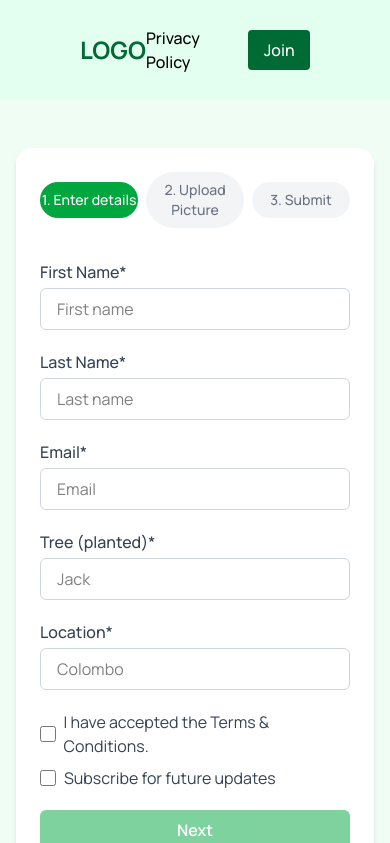
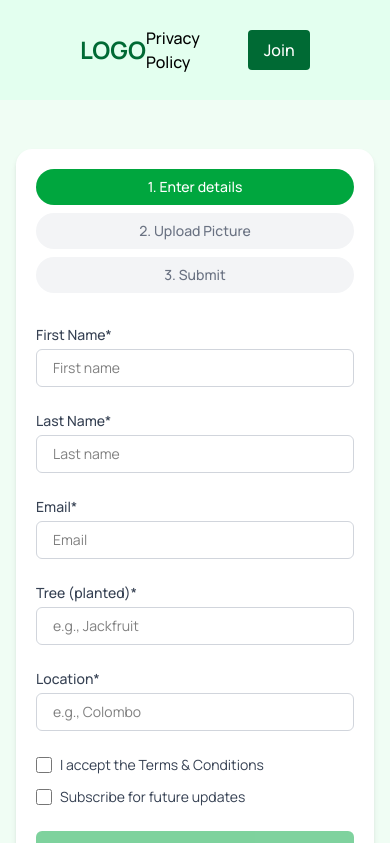
Before and after one commit to Thaanees-RM/tree-project, a React (Vite) app: page /join in a window 390 px wide. Shown: the top 843 px of the page. Built offline with nearby package versions, Linux system fonts and the light colour scheme.

Commit message:
mobile view

```diff
--- a/src/components/JoinForm.jsx
+++ b/src/components/JoinForm.jsx
@@ -4,7 +4,6 @@ import { useNavigate } from "react-router-dom";
 const JoinForm = () => {
   const navigate = useNavigate();
 
-  // Form state
   const [formData, setFormData] = useState({
     firstName: "",
     lastName: "",
@@ -61,34 +60,20 @@ const JoinForm = () => {
       localStorage.setItem("joinFormData", JSON.stringify(formData));
       await new Promise((resolve) => setTimeout(resolve, 500));
       navigate("/join/upload", { state: formData });
-      // resetForm(); // Uncomment this if you want to reset form after navigation
     } finally {
       setIsLoading(false);
     }
   };
 
-  const resetForm = () => {
-    setFormData({
-      firstName: "",
-      lastName: "",
-      email: "",
-      tree: "",
-      location: "",
-      acceptedTerms: false,
-      subscribe: false,
-    });
-    setErrors({});
-  };
-
   return (
-    <div className="bg-green-50 py-12 px-4 min-h-screen flex flex-col items-center justify-start">
-      <div className="bg-white rounded-2xl shadow-md w-full max-w-2xl p-6">
+    <div className="bg-green-50 min-h-screen py-10 px-4 sm:px-6 lg:px-8 flex items-center justify-center">
+      <div className="w-full max-w-2xl bg-white rounded-2xl shadow-md p-5 sm:p-8">
         {/* Step Indicator */}
-        <div className="flex justify-between items-center mb-8 gap-2">
+        <div className="flex flex-col sm:flex-row justify-between items-center gap-2 mb-8">
           {steps.map((step, index) => (
             <div
               key={index}
-              className={`flex-1 text-center py-2 rounded-full font-medium text-sm sm:text-base ${
+              className={`w-full sm:w-auto text-center py-2 px-3 rounded-full font-medium text-sm sm:text-base ${
                 step.active ? "bg-green-600 text-white" : "bg-gray-100 text-gray-500"
               }`}
             >
@@ -98,10 +83,10 @@ const JoinForm = () => {
         </div>
 
         {/* Form */}
-        <form onSubmit={handleSubmit} className="space-y-5">
+        <form onSubmit={handleSubmit} className="space-y-6 sm:space-y-7">
           {/* First Name */}
           <div>
-            <label htmlFor="firstName" className="block font-medium mb-1 text-gray-700">First Name*</label>
+            <label htmlFor="firstName" className="block font-medium mb-1 text-gray-700 text-sm sm:text-base">First Name*</label>
             <input
               id="firstName"
               type="text"
@@ -111,7 +96,7 @@ const JoinForm = () => {
               onBlur={validateForm}
               aria-invalid={!!errors.firstName}
               aria-describedby={errors.firstName ? "firstName-error" : undefined}
-              className={`w-full border ${errors.firstName ? "border-red-500" : "border-gray-300"} rounded-md px-4 py-2 outline-none focus:ring-2 focus:ring-green-600 transition`}
+              className={`w-full border ${errors.firstName ? "border-red-500" : "border-gray-300"} rounded-md px-4 py-2 text-sm sm:text-base outline-none focus:ring-2 focus:ring-green-600 transition`}
               placeholder="First name"
             />
             {errors.firstName && (
@@ -121,7 +106,7 @@ const JoinForm = () => {
 
           {/* Last Name */}
           <div>
-            <label htmlFor="lastName" className="block font-medium mb-1 text-gray-700">Last Name*</label>
+            <label htmlFor="lastName" className="block font-medium mb-1 text-gray-700 text-sm sm:text-base">Last Name*</label>
             <input
               id="lastName"
               type="text"
@@ -131,7 +116,7 @@ const JoinForm = () => {
               onBlur={validateForm}
               aria-invalid={!!errors.lastName}
               aria-describedby={errors.lastName ? "lastName-error" : undefined}
-              className={`w-full border ${errors.lastName ? "border-red-500" : "border-gray-300"} rounded-md px-4 py-2 outline-none focus:ring-2 focus:ring-green-600 transition`}
+              className={`w-full border ${errors.lastName ? "border-red-500" : "border-gray-300"} rounded-md px-4 py-2 text-sm sm:text-base outline-none focus:ring-2 focus:ring-green-600 transition`}
               placeholder="Last name"
             />
             {errors.lastName && (
@@ -141,7 +126,7 @@ const JoinForm = () => {
 
           {/* Email */}
           <div>
-            <label htmlFor="email" className="block font-medium mb-1 text-gray-700">Email*</label>
+            <label htmlFor="email" className="block font-medium mb-1 text-gray-700 text-sm sm:text-base">Email*</label>
             <input
               id="email"
               type="email"
@@ -151,7 +136,7 @@ const JoinForm = () => {
               onBlur={validateForm}
               aria-invalid={!!errors.email}
               aria-describedby={errors.email ? "email-error" : undefined}
-              className={`w-full border ${errors.email ? "border-red-500" : "border-gray-300"} rounded-md px-4 py-2 outline-none focus:ring-2 focus:ring-green-600 transition`}
+              className={`w-full border ${errors.email ? "border-red-500" : "border-gray-300"} rounded-md px-4 py-2 text-sm sm:text-base outline-none focus:ring-2 focus:ring-green-600 transition`}
               placeholder="Email"
             />
             {errors.email && (
@@ -161,7 +146,7 @@ const JoinForm = () => {
 
           {/* Tree */}
           <div>
-            <label htmlFor="tree" className="block font-medium mb-1 text-gray-700">Tree (planted)*</label>
+            <label htmlFor="tree" className="block font-medium mb-1 text-gray-700 text-sm sm:text-base">Tree (planted)*</label>
             <input
               id="tree"
               type="text"
@@ -171,8 +156,8 @@ const JoinForm = () => {
               onBlur={validateForm}
               aria-invalid={!!errors.tree}
               aria-describedby={errors.tree ? "tree-error" : undefined}
-              className={`w-full border ${errors.tree ? "border-red-500" : "border-gray-300"} rounded-md px-4 py-2 outline-none focus:ring-2 focus:ring-green-600 transition`}
-              placeholder="Jack"
+              className={`w-full border ${errors.tree ? "border-red-500" : "border-gray-300"} rounded-md px-4 py-2 text-sm sm:text-base outline-none focus:ring-2 focus:ring-green-600 transition`}
+              placeholder="e.g., Jackfruit"
             />
             {errors.tree && (
               <p id="tree-error" className="text-red-500 text-sm mt-1">{errors.tree}</p>
@@ -181,7 +166,7 @@ const JoinForm = () => {
 
           {/* Location */}
           <div>
-            <label htmlFor="location" className="block font-medium mb-1 text-gray-700">Location*</label>
+            <label htmlFor="location" className="block font-medium mb-1 text-gray-700 text-sm sm:text-base">Location*</label>
             <input
               id="location"
               type="text"
@@ -191,8 +176,8 @@ const JoinForm = () => {
               onBlur={validateForm}
               aria-invalid={!!errors.location}
               aria-describedby={errors.location ? "location-error" : undefined}
-              className={`w-full border ${errors.location ? "border-red-500" : "border-gray-300"} rounded-md px-4 py-2 outline-none focus:ring-2 focus:ring-green-600 transition`}
-              placeholder="Colombo"
+              className={`w-full border ${errors.location ? "border-red-500" : "border-gray-300"} rounded-md px-4 py-2 text-sm sm:text-base outline-none focus:ring-2 focus:ring-green-600 transition`}
+              placeholder="e.g., Colombo"
             />
             {errors.location && (
               <p id="location-error" className="text-red-500 text-sm mt-1">{errors.location}</p>
@@ -200,7 +185,7 @@ const JoinForm = () => {
           </div>
 
           {/* Checkboxes */}
-          <div className="space-y-2">
+          <div className="space-y-3">
             <label className="flex items-center">
               <input
                 type="checkbox"
@@ -210,7 +195,7 @@ const JoinForm = () => {
                 className="mr-2 h-4 w-4 text-green-600 border-gray-300 rounded focus:ring-green-600"
                 aria-describedby={errors.acceptedTerms ? "acceptedTerms-error" : undefined}
               />
-              <span className="text-gray-700">I have accepted the Terms & Conditions.</span>
+              <span className="text-sm sm:text-base text-gray-700">I accept the Terms & Conditions</span>
             </label>
             {errors.acceptedTerms && (
               <p id="acceptedTerms-error" className="text-red-500 text-sm mt-1">{errors.acceptedTerms}</p>
@@ -224,7 +209,7 @@ const JoinForm = () => {
                 onChange={handleChange}
                 className="mr-2 h-4 w-4 text-green-600 border-gray-300 rounded focus:ring-green-600"
               />
-              <span className="text-gray-700">Subscribe for future updates</span>
+              <span className="text-sm sm:text-base text-gray-700">Subscribe for future updates</span>
             </label>
           </div>
 
@@ -232,8 +217,10 @@ const JoinForm = () => {
           <button
             type="submit"
             disabled={isLoading || !formData.acceptedTerms}
-            className={`w-full bg-green-600 text-white py-2 rounded-md font-semibold transition ${
-              isLoading || !formData.acceptedTerms ? "opacity-50 cursor-not-allowed" : "hover:bg-green-700"
+            className={`w-full py-3 text-sm sm:text-base font-semibold text-white rounded-md transition ${
+              isLoading || !formData.acceptedTerms
+                ? "bg-green-600 opacity-50 cursor-not-allowed"
+                : "bg-green-600 hover:bg-green-700"
             }`}
           >
             {isLoading ? "Processing..." : "Next"}
--- a/src/components/JoinFormStep2.jsx
+++ b/src/components/JoinFormStep2.jsx
@@ -6,22 +6,20 @@ const JoinFormStep2 = () => {
   const navigate = useNavigate();
   const location = useLocation();
   const fileInputRef = useRef(null);
+
   const [preview, setPreview] = useState(null);
   const [file, setFile] = useState(null);
   const [errors, setErrors] = useState({});
   const [isLoading, setIsLoading] = useState(false);
 
-  // Step 1 data from location.state
   const userDetails = location.state || {};
 
-  // Redirect if step 1 data is missing
   useEffect(() => {
     if (!userDetails.firstName || !userDetails.email) {
       navigate("/join", { replace: true });
     }
   }, [userDetails, navigate]);
 
-  // Cleanup preview URL to prevent memory leaks
   useEffect(() => {
     return () => {
       if (preview) {
@@ -48,7 +46,6 @@ const JoinFormStep2 = () => {
       return;
     }
 
-    // Validate file type
     const allowedTypes = ["image/jpeg", "image/png", "image/gif"];
     if (!allowedTypes.includes(selectedFile.type)) {
       setErrors({ file: "Please upload a JPEG, PNG, or GIF image." });
@@ -57,7 +54,6 @@ const JoinFormStep2 = () => {
       return;
     }
 
-    // Validate file size (7MB limit)
     if (selectedFile.size > 7 * 1024 * 1024) {
       setErrors({ file: "Image size must be under 7MB." });
       setPreview(null);
@@ -65,7 +61,6 @@ const JoinFormStep2 = () => {
       return;
     }
 
-    // Revoke previous preview URL
     if (preview) {
       try {
         URL.revokeObjectURL(preview);
@@ -109,7 +104,11 @@ const JoinFormStep2 = () => {
 
     setIsLoading(true);
     try {
-      const step2Data = { ...userDetails, imageFile: file.name, imagePreview: preview };
+      const step2Data = {
+        ...userDetails,
+        imageFile: file.name,
+        imagePreview: preview,
+      };
       localStorage.setItem("joinFormStep2Data", JSON.stringify(step2Data));
 
       await new Promise((resolve) => setTimeout(resolve, 500));
@@ -123,7 +122,6 @@ const JoinFormStep2 = () => {
     }
   };
 
-  // Step indicator data
   const steps = [
     { label: "Enter details", active: false },
     { label: "Upload Picture", active: true },
@@ -131,14 +129,15 @@ const JoinFormStep2 = () => {
   ];
 
   return (
-    <div className="bg-green-50 py-12 px-4 min-h-screen flex flex-col items-center justify-start">
-      <div className="bg-white rounded-2xl shadow-md w-full max-w-2xl p-6">
+    <div className="bg-green-50 py-10 px-4 sm:py-14 sm:px-6 min-h-screen flex flex-col items-center justify-start">
+      <div className="bg-white rounded-2xl shadow-md w-full max-w-2xl p-5 sm:p-8">
+
         {/* Step Indicator */}
-        <div className="flex justify-between items-center mb-8 gap-2">
+        <div className="flex flex-col sm:flex-row justify-between items-center gap-2 mb-8">
           {steps.map((step, index) => (
             <div
               key={index}
-              className={`flex-1 text-center py-2 rounded-full font-medium text-sm sm:text-base ${
+              className={`w-full sm:w-auto text-center py-2 px-3 rounded-full font-medium text-sm sm:text-base ${
                 step.active ? "bg-green-600 text-white" : "bg-gray-100 text-gray-500"
               }`}
             >
@@ -151,7 +150,7 @@ const JoinFormStep2 = () => {
         <div>
           <button
             type="button"
-            className="w-full h-64 border-2 border-dashed border-gray-300 rounded-lg flex items-center justify-center cursor-pointer bg-gray-100 hover:bg-gray-200 transition"
+            className="w-full min-h-[16rem] sm:min-h-[18rem] border-2 border-dashed border-gray-300 rounded-lg flex items-center justify-center cursor-pointer bg-gray-100 hover:bg-gray-200 transition px-2"
             onClick={handleUploadClick}
             aria-label="Upload an image of the member and the tree"
             aria-describedby={errors.file ? "file-error" : undefined}
@@ -159,17 +158,19 @@ const JoinFormStep2 = () => {
             {preview ? (
               <img
                 src={preview}
-                alt="Preview of uploaded image"
-                role="img"
-                className="h-full object-contain"
+                alt="Preview of uploaded member and tree"
+                className="max-h-64 object-contain"
               />
             ) : (
-              <div className="flex flex-col items-center">
+              <div className="flex flex-col items-center text-center">
                 <FiUpload size={48} className="text-gray-500" />
-                <p className="text-gray-500 mt-2 text-sm">Upload an image (JPEG, PNG, GIF, &lt;7MB)</p>
+                <p className="text-gray-500 mt-2 text-sm sm:text-base">
+                  Upload an image (JPEG, PNG, GIF, &lt;7MB)
+                </p>
               </div>
             )}
           </button>
+
           <input
             type="file"
             id="fileUpload"
@@ -180,6 +181,7 @@ const JoinFormStep2 = () => {
             onChange={handleFileChange}
             aria-label="Upload image file of the tree and member"
           />
+
           {preview && (
             <button
               type="button"
@@ -189,14 +191,20 @@ const JoinFormStep2 = () => {
               Remove Image
             </button>
           )}
+
           {errors.file && (
             <div
               id="file-error"
-              className="mt-2 p-2 border border-red-500 bg-white text-red-500 text-sm text-center rounded-md"
+              className={`mt-2 p-2 bg-white text-red-500 text-sm text-center rounded-md ${
+                errors.file === "*The picture should include the member & the tree."
+                  ? ""
+                  : "border border-red-500"
+              }`}
             >
               {errors.file}
             </div>
           )}
+
           {errors.form && (
             <div className="mt-2 p-2 border border-red-500 bg-white text-red-500 text-sm text-center rounded-md">
               {errors.form}
@@ -208,7 +216,7 @@ const JoinFormStep2 = () => {
         <button
           type="button"
           onClick={handleNext}
-          className={`w-full py-2 rounded-md font-semibold mt-6 transition ${
+          className={`w-full py-3 text-sm sm:text-base font-semibold rounded-md mt-6 transition ${
             isLoading ? "bg-green-300 text-white" : "bg-green-600 text-white hover:bg-green-700"
           }`}
           disabled={isLoading}
--- a/src/components/JoinFormStep3.jsx
+++ b/src/components/JoinFormStep3.jsx
@@ -10,7 +10,6 @@ const JoinFormStep3 = () => {
   const [isLoading, setIsLoading] = useState(false);
   const [errors, setErrors] = useState({});
 
-  // Load data from state or localStorage
   useEffect(() => {
     if (location.state) {
       setFormData(location.state);
@@ -64,7 +63,6 @@ const JoinFormStep3 = () => {
     });
   };
 
-  // Step indicator
   const steps = [
     { label: "Enter details", active: false },
     { label: "Upload Picture", active: false },
@@ -72,9 +70,10 @@ const JoinFormStep3 = () => {
   ];
 
   let content;
+
   if (errors.form) {
     content = (
-      <div className="mt-2 p-2 border border-red-500 bg-white text-red-500 text-sm text-center rounded-md">
+      <div className="mt-2 p-3 border border-red-500 bg-white text-red-500 text-sm text-center rounded-md">
         {errors.form}
       </div>
     );
@@ -83,7 +82,7 @@ const JoinFormStep3 = () => {
     content = (
       <>
         {/* Info Display */}
-        <div className="text-sm sm:text-base leading-7 text-gray-800 mb-6 space-y-1 px-4">
+        <div className="text-sm sm:text-base leading-7 text-gray-800 mb-6 space-y-1 px-2 sm:px-4">
           <p><span className="font-semibold">Name :</span> {name}</p>
           <p><span className="font-semibold">Email :</span> {formData.email}</p>
           <p><span className="font-semibold">Tree (planted) :</span> {formData.tree}</p>
@@ -110,14 +109,18 @@ const JoinFormStep3 = () => {
           <p className="text-[#01B157] font-medium">Verified</p>
         </div>
 
+        {/* Note */}
         <p className="text-sm text-gray-600 px-4 mb-6 text-center">
           <strong>Note:</strong> Your name will appear on your certificate.
         </p>
 
+        {/* Submit Button */}
         <button
           onClick={handleSubmit}
-          className={`w-full bg-[#01B157] text-white py-2 rounded-md font-semibold hover:bg-green-700 transition ${
-            isLoading ? "opacity-50 cursor-not-allowed" : ""
+          className={`w-full py-3 text-sm sm:text-base rounded-md font-semibold transition ${
+            isLoading
+              ? "bg-green-300 text-white opacity-50 cursor-not-allowed"
+              : "bg-[#01B157] text-white hover:bg-green-700"
           }`}
           disabled={isLoading}
         >
@@ -146,9 +149,8 @@ const JoinFormStep3 = () => {
         </div>
         <h2 className="text-xl font-semibold text-gray-800 mb-6">Successfully Submitted!</h2>
         <button
-          className="w-full bg-[#01B157] text-white py-2 rounded-md font-semibold hover:bg-green-700 transition"
+          className="w-full py-3 text-sm sm:text-base bg-[#01B157] text-white rounded-md font-semibold hover:bg-green-700 transition"
           onClick={handleGetCertificate}
-          aria-label="Get certificate"
         >
           Get Certificate
         </button>
@@ -157,14 +159,14 @@ const JoinFormStep3 = () => {
   }
 
   return (
-    <div className="bg-green-50 py-12 px-4 min-h-screen flex flex-col items-center justify-start">
-      <div className="bg-white rounded-2xl shadow-md w-full max-w-2xl p-6">
+    <div className="bg-green-50 py-10 px-4 sm:py-14 sm:px-6 min-h-screen flex flex-col items-center justify-start">
+      <div className="bg-white rounded-2xl shadow-md w-full max-w-2xl p-5 sm:p-8">
         {/* Step Indicator */}
-        <div className="flex justify-between items-center mb-8 gap-2">
+        <div className="flex flex-col sm:flex-row justify-between items-center gap-2 mb-8">
           {steps.map((step, index) => (
             <div
               key={index}
-              className={`flex-1 text-center py-2 rounded-full font-medium text-sm sm:text-base ${
+              className={`w-full sm:w-auto text-center py-2 px-3 rounded-full font-medium text-sm sm:text-base ${
                 step.active ? "bg-[#94e3bb] text-white" : "bg-gray-100 text-gray-500"
               }`}
             >
@@ -172,6 +174,7 @@ const JoinFormStep3 = () => {
             </div>
           ))}
         </div>
+
         {content}
       </div>
     </div>
```
Also changed, not shown: 1 other file (tests, documents, lock files or other folders).
